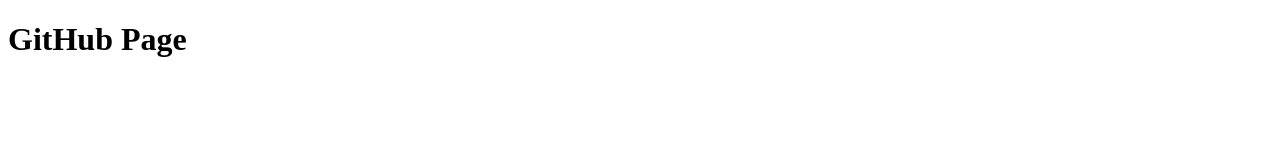
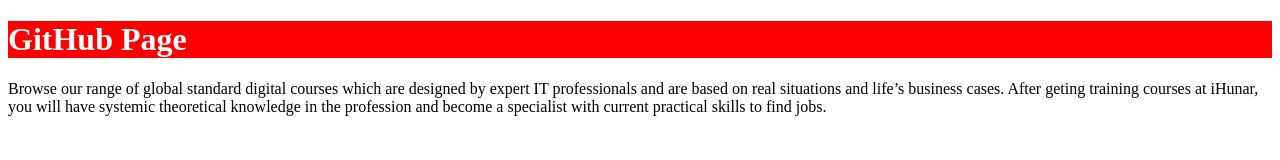
Before and after one commit to iHunar/web-development-batch-09, a plain HTML site: page index.html in a window 1280 px wide. Drawn offline with Linux system fonts and the light colour scheme.

Commit message:
update bg color and text color

```diff
--- a/index.html
+++ b/index.html
@@ -1,11 +1,18 @@
 <!DOCTYPE html>
 <html lang="en">
-<head>
-    <meta charset="UTF-8">
-    <meta name="viewport" content="width=device-width, initial-scale=1.0">
+  <head>
+    <meta charset="UTF-8" />
+    <meta name="viewport" content="width=device-width, initial-scale=1.0" />
     <title>Document</title>
-</head>
-<body>
-    <h1>GitHub Page</h1>
-</body>
+  </head>
+  <body>
+    <h1 style="color: white; background-color: red">GitHub Page</h1>
+    <p>
+      Browse our range of global standard digital courses which are designed by
+      expert IT professionals and are based on real situations and life’s
+      business cases. After geting training courses at iHunar, you will have
+      systemic theoretical knowledge in the profession and become a specialist
+      with current practical skills to find jobs.
+    </p>
+  </body>
 </html>
```
